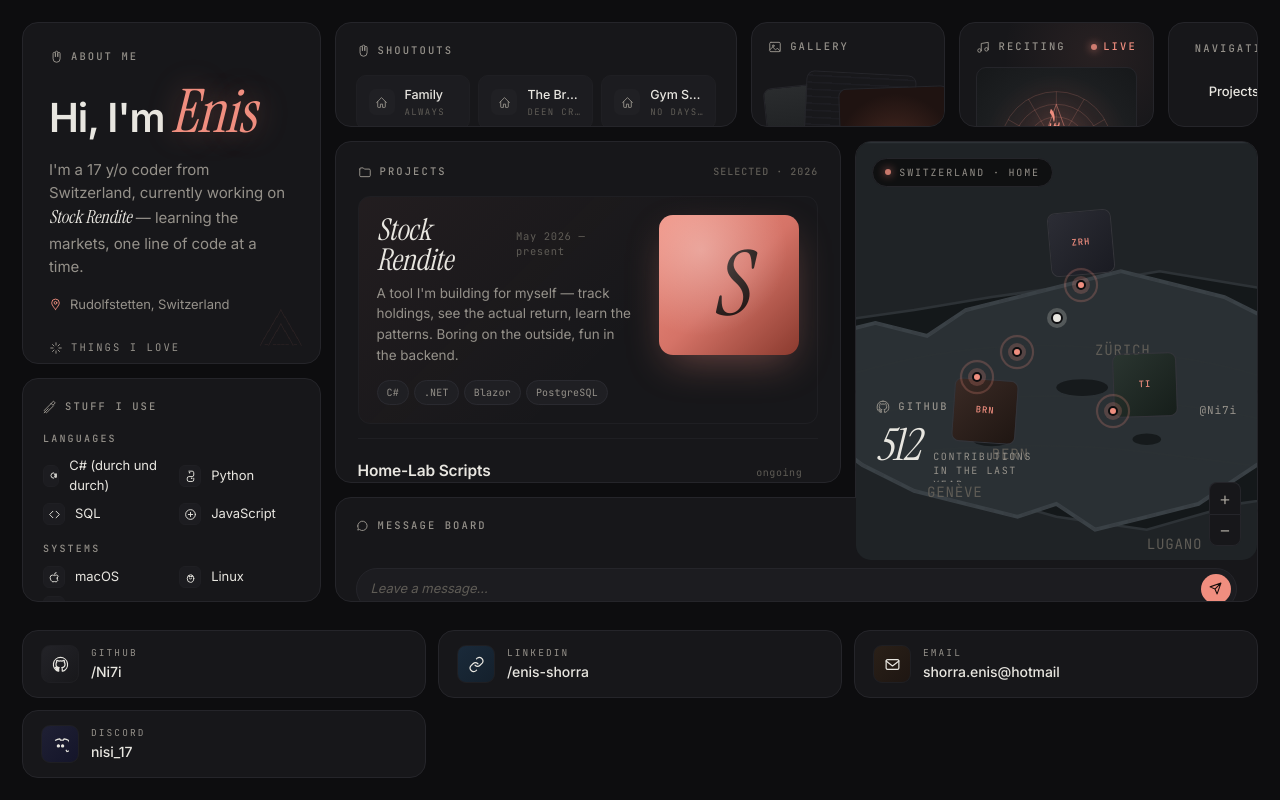
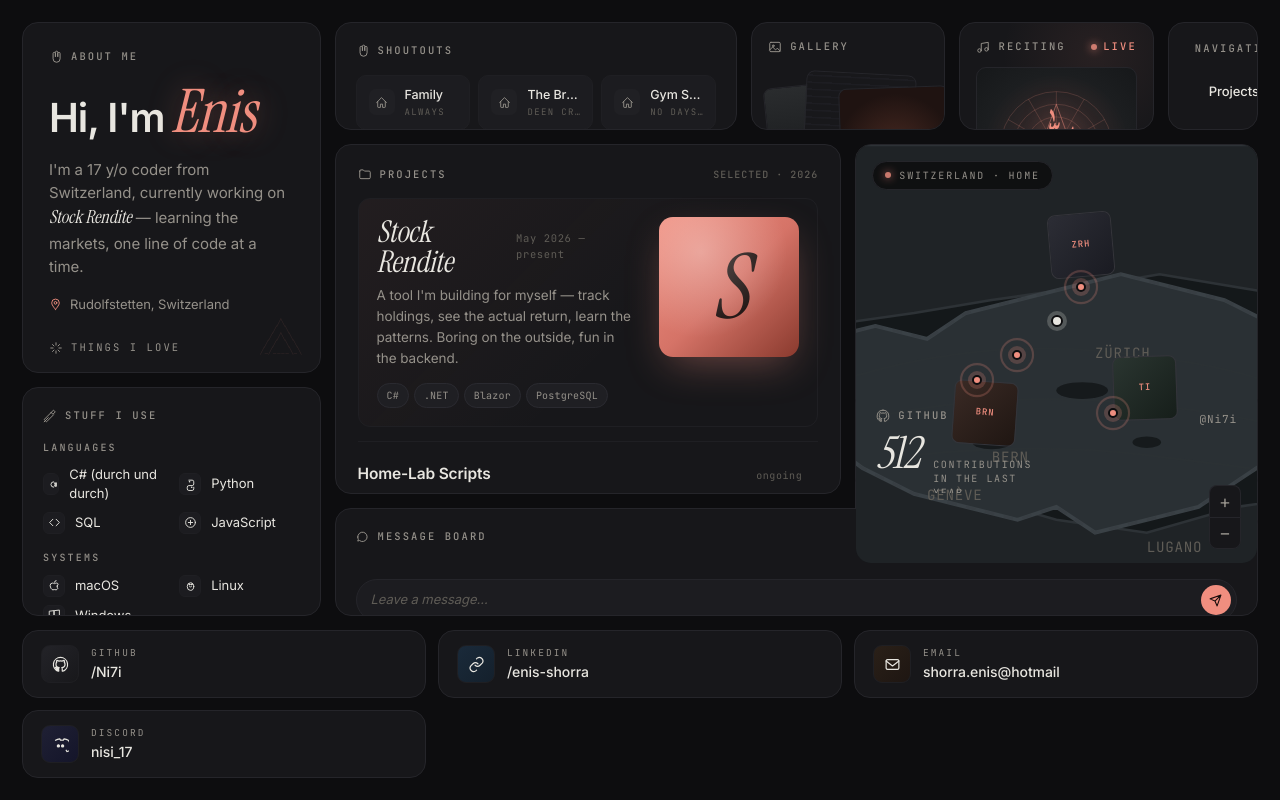
Before and after one commit to Ni7i/memyselfandi, a Next.js app: page / in a window 1280 px wide. Built offline with nearby package versions, Linux system fonts and the light colour scheme; grey boxes are pictures that could not be loaded.

Commit message:
Remove double gap between grid and socials row
.app already has gap:14px so .socials margin-top:14px was doubling it.

```diff
--- a/app/globals.css
+++ b/app/globals.css
@@ -340,7 +340,7 @@ button { font-family: inherit; color: inherit; background: none; border: none; c
 .stuff-item:hover .ic svg { stroke: var(--accent); }
 
 /* SOCIALS */
-.socials { margin-top: 14px; display: grid; grid-template-columns: repeat(4, 1fr); gap: 12px; }
+.socials { display: grid; grid-template-columns: repeat(4, 1fr); gap: 12px; }
 .social { background: var(--card); border: 1px solid var(--border); border-radius: var(--radius); padding: 14px 18px; display: flex; align-items: center; gap: 12px; position: relative; overflow: hidden; cursor: pointer; transition: transform 0.25s ease, border-color 0.25s ease; }
 .social::after { content: ""; position: absolute; inset: 0; background: linear-gradient(110deg, transparent 30%, rgba(240,142,127,0.08) 50%, transparent 70%); transform: translateX(-100%); transition: transform 0.7s ease; pointer-events: none; }
 .social:hover { border-color: var(--border-strong); transform: translateY(-1px); }
```
